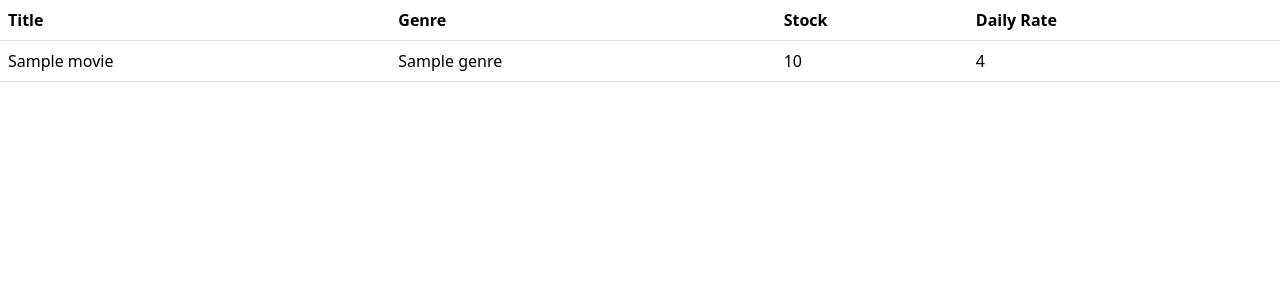
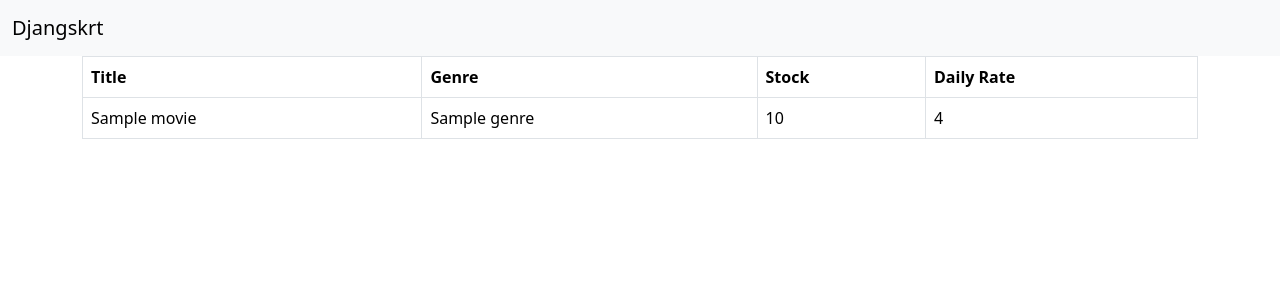
Before and after one commit to CodingBoding/Django, a Django app: template templates/movies/index.html in a window 1280 px wide. Shown: the top 300 px of the page. Run offline with Django 5.2, Linux system fonts and the light colour scheme; the template is opened without the code that fills it: most values are stand-ins (such as "Sample title", 1, 10 or a date in 2020).

Commit message:
Incorporate Bootstrap to project

```diff
--- a/Djangskrt/urls.py
+++ b/Djangskrt/urls.py
@@ -18,6 +18,6 @@ from django.contrib import admin
 from django.urls import path, include
 
 urlpatterns = [
-    path('admin/', admin.site.urls),
+    # path('admin/', admin.site.urls),
     path('movies/', include('movies.urls'))
 ]
--- a/templates/movies/base.html
+++ b/templates/movies/base.html
@@ -7,8 +7,16 @@
     <link href="https://cdn.jsdelivr.net/npm/bootstrap@5.3.3/dist/css/bootstrap.min.css" rel="stylesheet" integrity="sha384-QWTKZyjpPEjISv5WaRU9OFeRpok6YctnYmDr5pNlyT2bRjXh0JMhjY6hW+ALEwIH" crossorigin="anonymous">
   </head>
   <body>
-    {% block content %}
-    {% endblock %}
+    <nav class="navbar bg-body-tertiary">
+      <div class="container-fluid">
+        <a class="navbar-brand" href="#">Djangskrt</a>
+      </div>
+    </nav>
+
+    <main class="container">
+      {% block content %}
+      {% endblock %}
+    </main>
 
     <script src="https://cdn.jsdelivr.net/npm/bootstrap@5.3.3/dist/js/bootstrap.bundle.min.js" integrity="sha384-YvpcrYf0tY3lHB60NNkmXc5s9fDVZLESaAA55NDzOxhy9GkcIdslK1eN7N6jIeHz" crossorigin="anonymous"></script>
   </body>
--- a/templates/movies/index.html
+++ b/templates/movies/index.html
@@ -1,6 +1,6 @@
 {% extends 'movies/base.html' %} {% block content %}
 
-<table class="table">
+<table class="table table-bordered table-hover">
   <thead>
     <tr>
       <th>Title</th>
```
